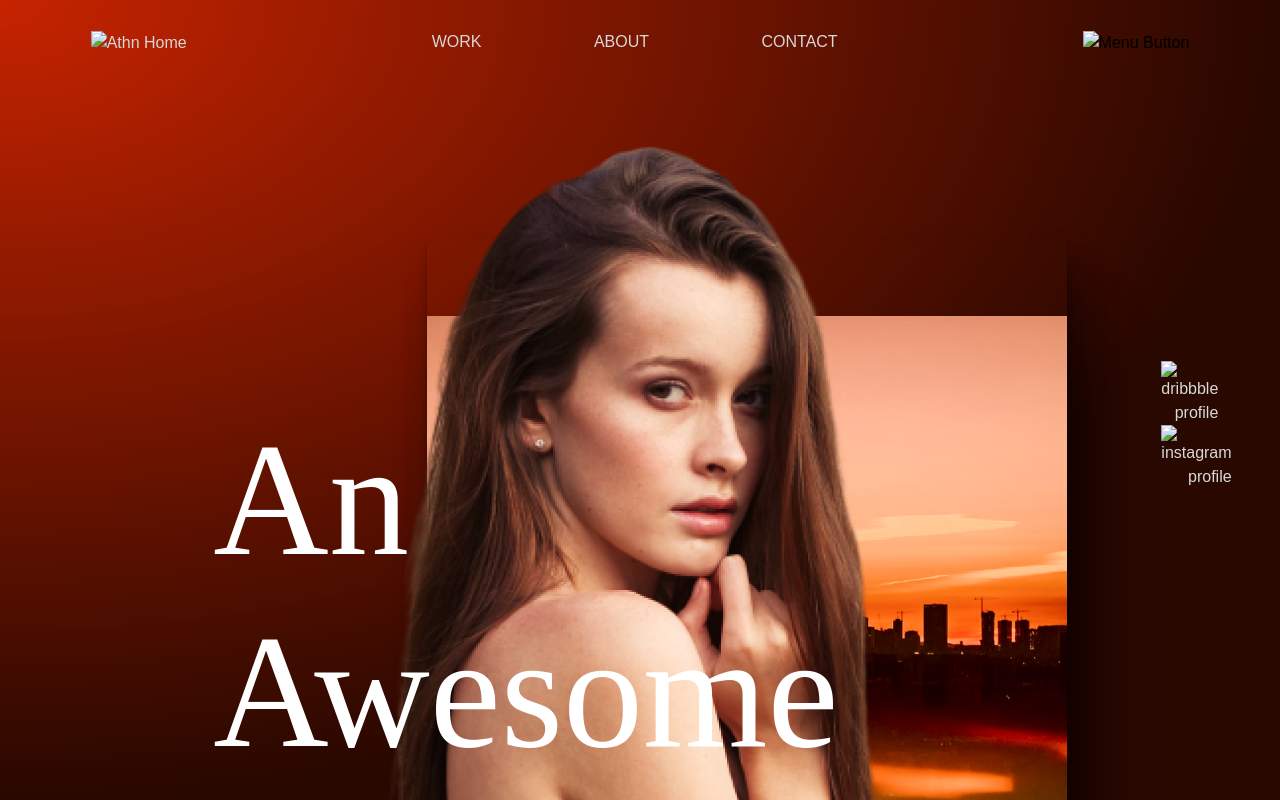
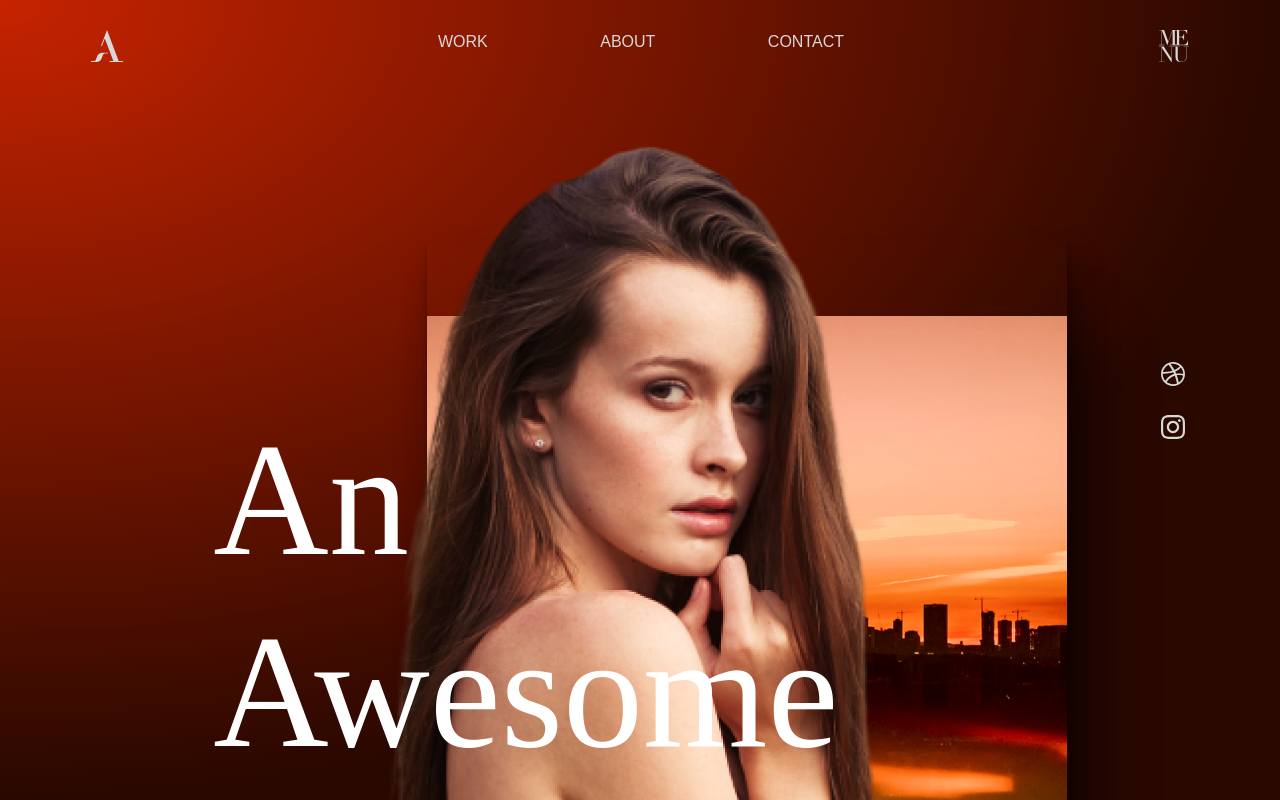
Before and after one commit to athnme/athn-portfolio, a website: page index.html in a window 1280 px wide. Shown: the top 800 px of the page. Drawn offline with nearby package versions, Linux system fonts and the light colour scheme; the site is published under a folder, as on GitHub Pages, so addresses that start at the root find nothing.

Commit message:
could still be better

```diff
--- a/index.html
+++ b/index.html
@@ -21,7 +21,7 @@
         <nav class="nav">
           <div class="nav-elements" id="nav-brand">
             <a href="/index.html"
-              ><img src="/images/athn_logo.svg" alt="Athn Home"
+              ><img src="./images/athn_logo.svg" alt="Athn Home"
             /></a>
           </div>
           <div class="nav-elements" id="menu-horizontal">
@@ -31,17 +31,17 @@
           </div>
           <div class="nav-elements" id="menu-button">
             <button>
-              <img src="/images/menu_button.svg" alt="Menu Button" />
+              <img src="./images/menu_button.svg" alt="Menu Button" />
             </button>
           </div>
         </nav>
 
         <div class="social-media">
           <a class="social-link" href="/index.html"
-            ><img src="/images/Dribbble_Logo.svg" alt="dribbble profile"
+            ><img src="./images/Dribbble_Logo.svg" alt="dribbble profile"
           /></a>
           <a class="social-link" href="/index.html"
-            ><img src="/images/Instagram_Logo.svg" alt="instagram profile"
+            ><img src="./images/Instagram_Logo.svg" alt="instagram profile"
           /></a>
         </div>
       </div>
```
